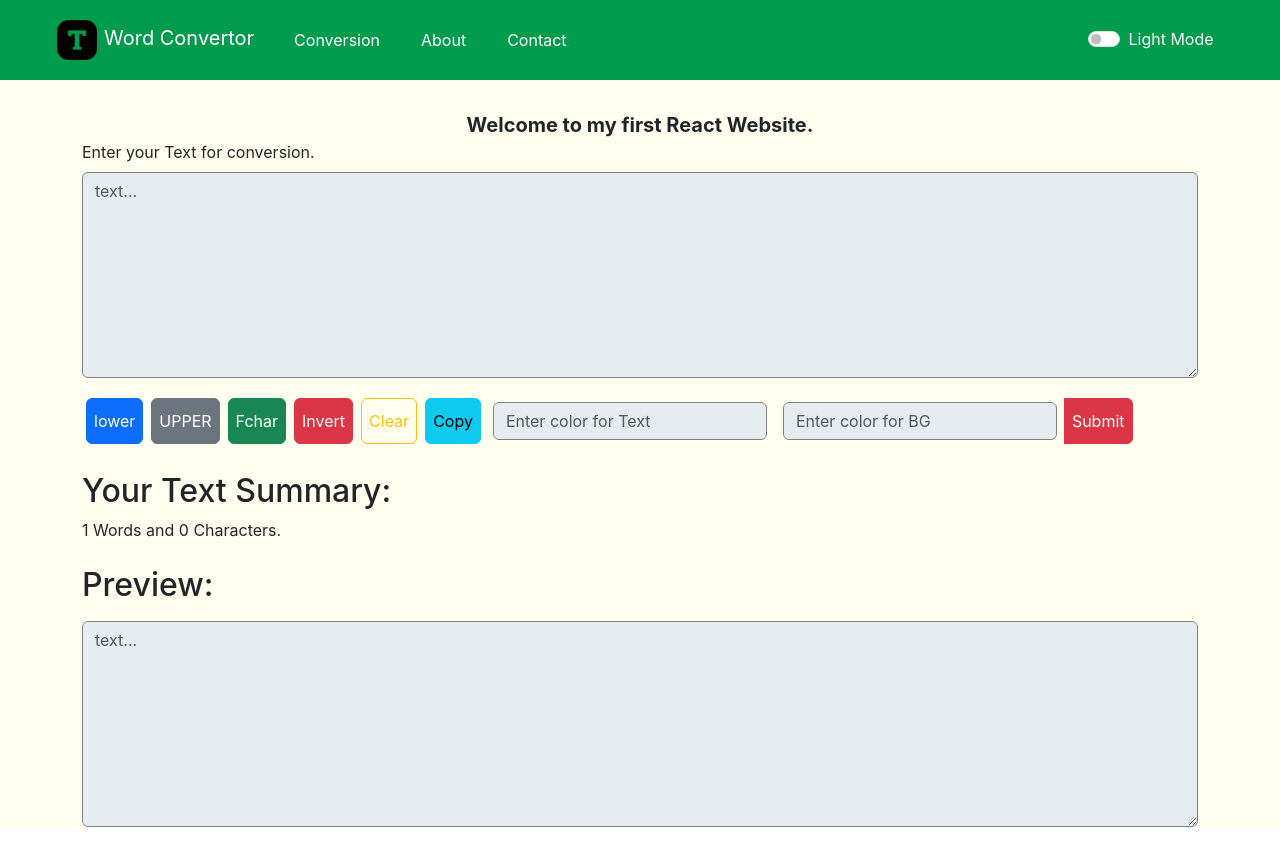
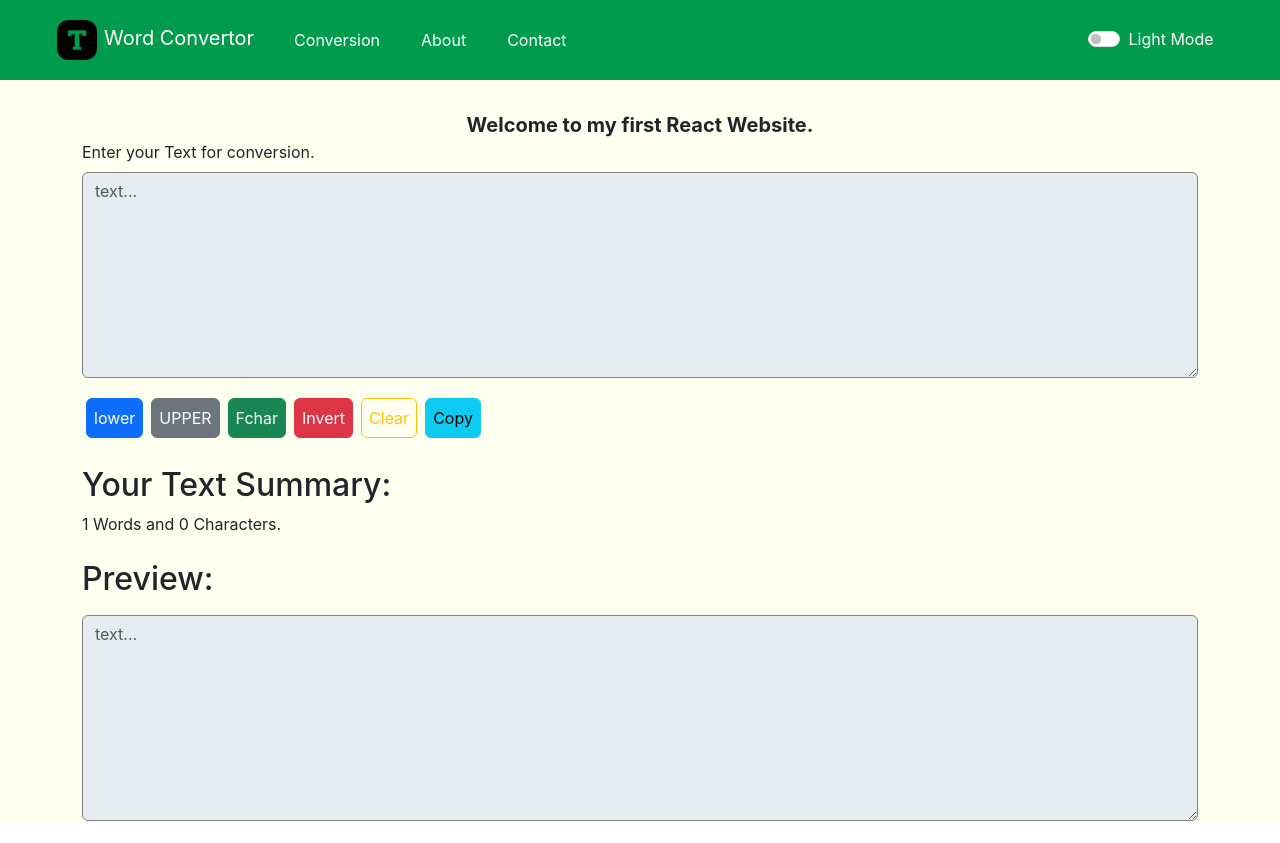
Before and after one commit to Tomkndn/word-convertor, a React (Create React App) app: page / in a window 1280 px wide. Built offline with nearby package versions, Linux system fonts and the light colour scheme.

Commit message:
hopefully last commit

```diff
--- a/src/App.css
+++ b/src/App.css
@@ -49,3 +49,6 @@ li{
 .switch{
   cursor: pointer;
 }
+.input-group{
+  width: auto;
+}
--- a/src/components/TextBox.js
+++ b/src/components/TextBox.js
@@ -65,16 +65,16 @@ export default function TextBox(props){
                 <button type="button" className="btn btn-success" onClick={firstChar}>Fchar</button>
                 <button type="button" className="btn btn-danger" onClick={invert}>Invert</button>
                 <button type="button" className="btn btn-outline-warning" onClick={clear}>Clear</button>
-                <button type="button" class="btn btn-info" onClick={copy}>Copy</button>
-                <form className="input-group control">
-                    <div className="col-xs-3 m-2">
+                <button type="button" className="btn btn-info" onClick={copy}>Copy</button>
+                {/* <form className="input-group">
+                    <div className="col-xs-4 m-2">
                         <input type="text" className="form-control" style={{backgroundColor: props.bgcolor, color: props.color}} id="text" placeholder="Enter color for Text" required/>
                     </div>
-                    <div className="col-xs-3 m-2">
-                        <input type="text" className="form-control" style={{backgroundColor: props.bgcolor, color: props.color}} id='text' placeholder="Enter color for BG" required/>
+                    <div className="col-xs-4 m-2">
+                        <input type="text" className="form-control" style={{backgroundColor: props.bgcolor, color: props.color,}} id='text' placeholder="Enter color for BG" required/>
                     </div>
-                <button type="button" className="btn btn-danger control">Submit</button>
                 </form>
+                <button type="button" className="btn btn-danger">Submit</button> */}
             </div>
             <div className='container my-4'>
                 <h2>Your Text Summary:</h2>{text.split(' ').length} Words and {text.length} Characters.
```
